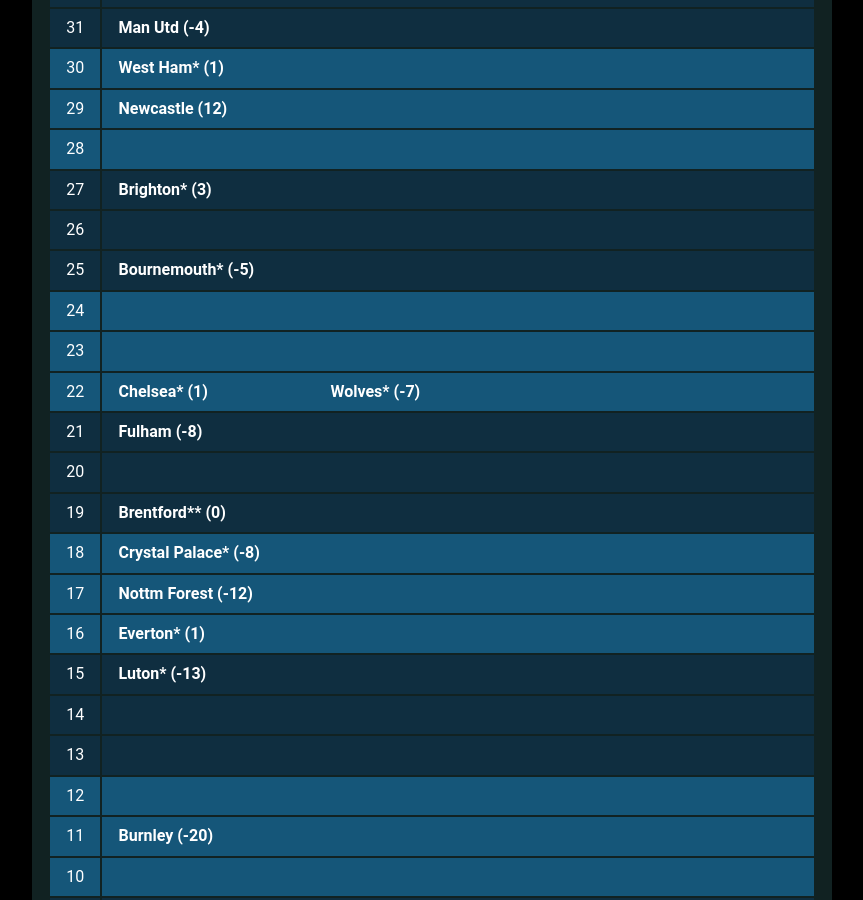
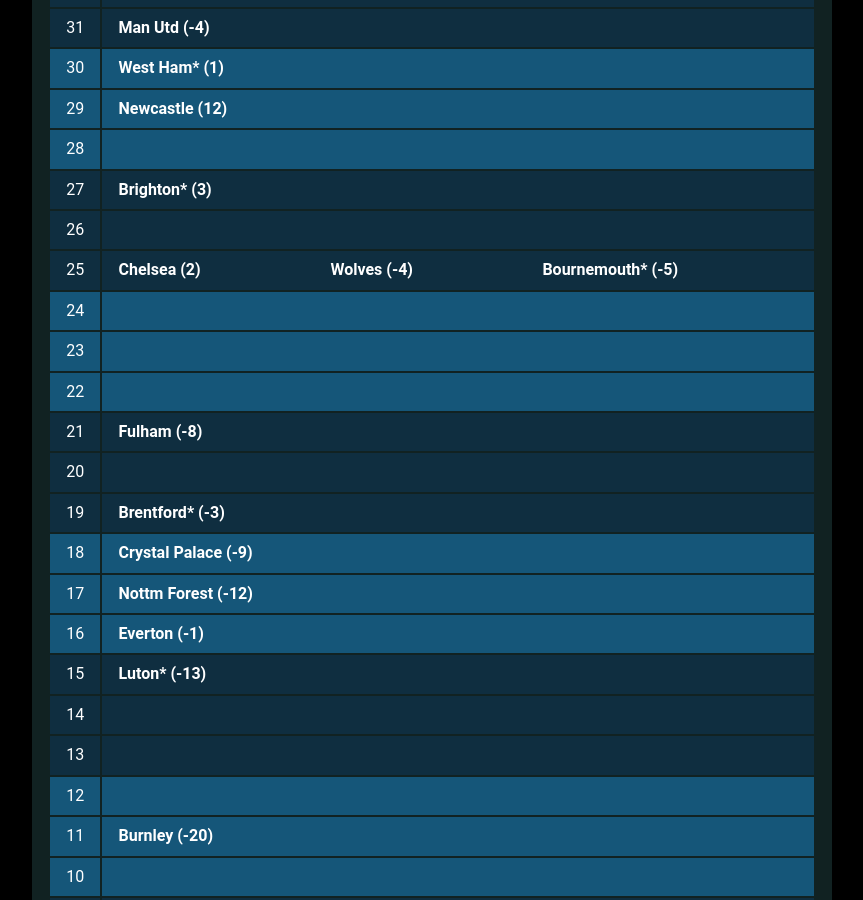
Before and after one commit to muru/muru.github.io, a Jekyll site: the page built from resources.md, in a window 1280 px wide and 900 px high, scrolled down 1921 px. Shown: the whole window, without its empty margins (208-1071 px from the left). Built offline with Jekyll 4.4.1, drawn with Linux system fonts in a browser that asks for light colours; some web fonts are replaced; some of the changed text lies outside the part shown.

Commit message:
updated cann-table: Fri 29 Dec 02:17:20 JST 2023

```diff
--- a/cann-table.html
+++ b/cann-table.html
@@ -31,6 +31,7 @@
 	<tr class="cann-row-2">
 		<td class="cann-point">37</td>
 		<td class="cann-clubs">
+			<span class="club-name">Man City* (22)</span>
 		</td>
  	</tr>
 	<tr class="cann-row-1">
@@ -47,7 +48,6 @@
 	<tr class="cann-row-1">
 		<td class="cann-point">34</td>
 		<td class="cann-clubs">
-			<span class="club-name">Man City** (20)</span>
 		</td>
  	</tr>
 	<tr class="cann-row-2">
@@ -97,6 +97,8 @@
 	<tr class="cann-row-2">
 		<td class="cann-point">25</td>
 		<td class="cann-clubs">
+			<span class="club-name">Chelsea (2)</span>
+			<span class="club-name">Wolves (-4)</span>
 			<span class="club-name">Bournemouth* (-5)</span>
 		</td>
  	</tr>
@@ -113,8 +115,6 @@
 	<tr class="cann-row-1">
 		<td class="cann-point">22</td>
 		<td class="cann-clubs">
-			<span class="club-name">Chelsea* (1)</span>
-			<span class="club-name">Wolves* (-7)</span>
 		</td>
  	</tr>
 	<tr class="cann-row-2">
@@ -131,13 +131,13 @@
 	<tr class="cann-row-2">
 		<td class="cann-point">19</td>
 		<td class="cann-clubs">
-			<span class="club-name">Brentford** (0)</span>
+			<span class="club-name">Brentford* (-3)</span>
 		</td>
  	</tr>
 	<tr class="cann-row-1">
 		<td class="cann-point">18</td>
 		<td class="cann-clubs">
-			<span class="club-name">Crystal Palace* (-8)</span>
+			<span class="club-name">Crystal Palace (-9)</span>
 		</td>
  	</tr>
 	<tr class="cann-row-1">
@@ -149,7 +149,7 @@
 	<tr class="cann-row-1">
 		<td class="cann-point">16</td>
 		<td class="cann-clubs">
-			<span class="club-name">Everton* (1)</span>
+			<span class="club-name">Everton (-1)</span>
 		</td>
  	</tr>
 	<tr class="cann-row-2">
```
Also changed, not shown: other parts of cann-table.html (+1 -1 lines).
